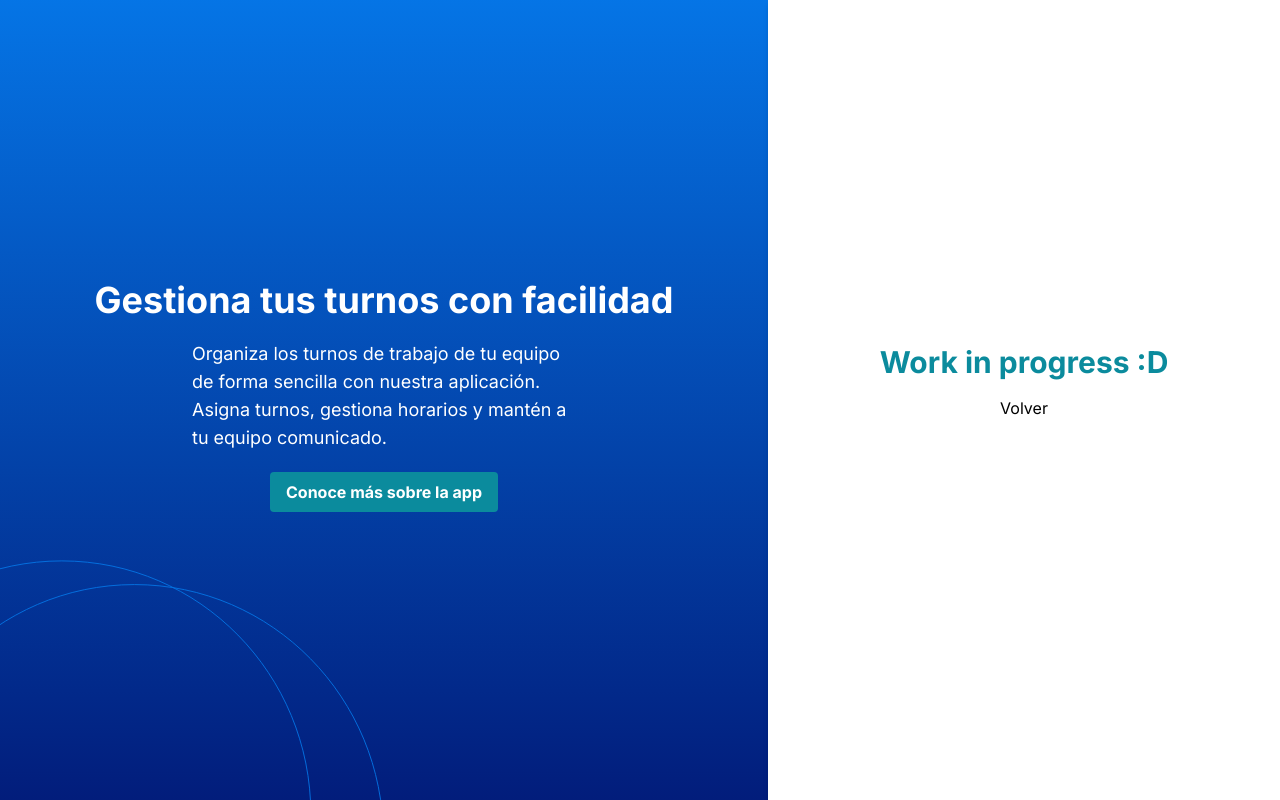
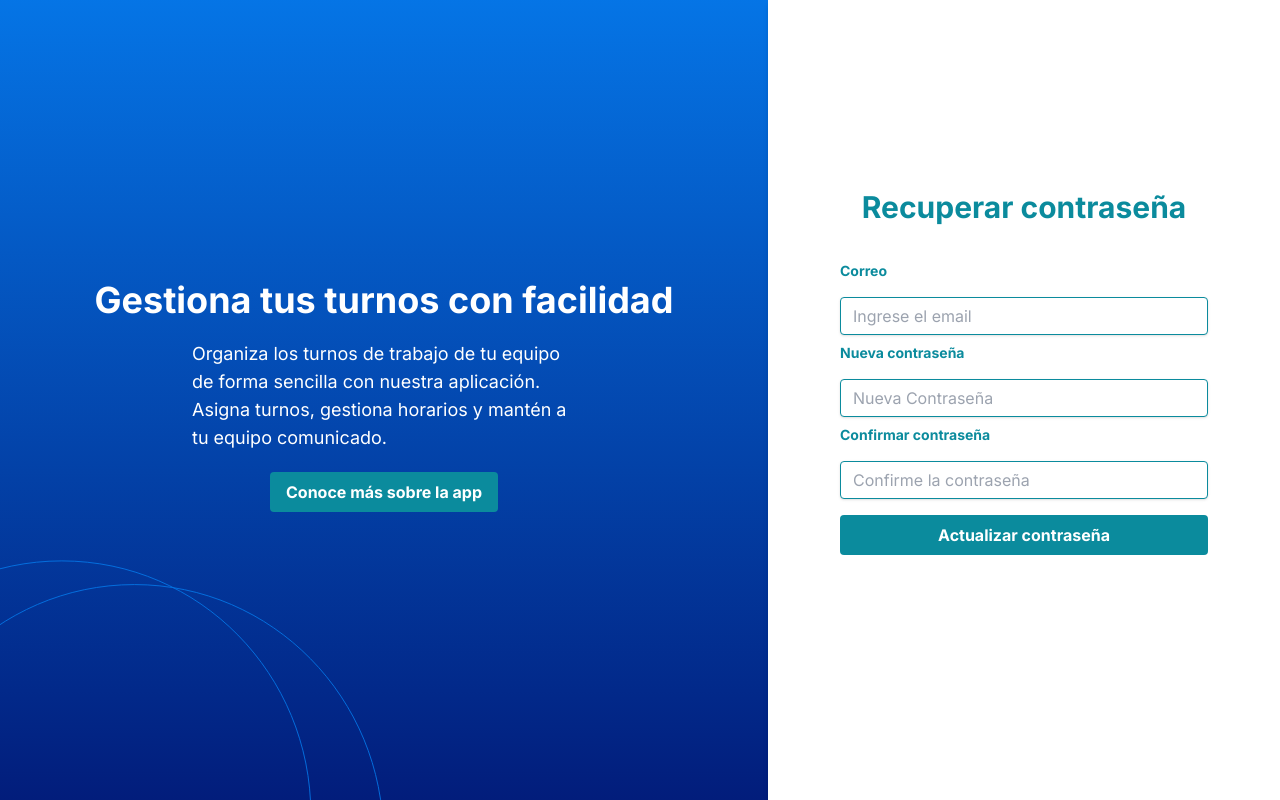
Before and after one commit to No-Country/c14-50-ft-nest, a Next.js app in the folder frontend/: page /auth/resetpassword in a window 1280 px wide. Built offline with nearby package versions, Linux system fonts and the light colour scheme.

Commit message:
Componente de reseteo de password

```diff
--- a/frontend/src/app/auth/resetpassword/page.tsx
+++ b/frontend/src/app/auth/resetpassword/page.tsx
@@ -1,13 +1,66 @@
-import Link from 'next/link'
+'use client'
+import axios from "axios";
+import Link from "next/link";
+import { useRouter } from "next/router";
+import { FormEvent, useState } from "react";
+import toast from "react-hot-toast";
 
-const ResetPasswordPage = () => {
-  return (
-    <div className="p-3 pb-12 shadow-md lg:w-[40%] lg:ml-auto lg:overflow-y-scroll bg-white flex flex-col items-center justify-center">
-      <h1 className='max-w-sm w-full text-primary font-bold text-3xl mb-4 text-center'>Work in progress :D</h1>
-      <Link href='/auth/login'>Volver</Link>
+  const ResetPasswordPage = () => {
+    const [email, setEmail] = useState('')
+    const [password, setPassword] = useState('');
+    const [confirmpass, setConfirmpass] = useState('');
+    const [alerta, setAlerta] = useState('');
+    //const router = useRouter();
+      const url = ('url');
+    const handleSubmit = async (e: FormEvent<HTMLFormElement>) =>{
+      e.preventDefault();
 
-    </div>
-  )
-}
+        if(email === '' || password === '' || confirmpass === ''){
+          setAlerta('DEBES COMPLETAR LOS CAMPOS');
+
+          setTimeout(() => {
+              setAlerta('');
+          }, 2000);
+          return;
+        }
+        if(password !== confirmpass){
+          setAlerta('LAS CONTRASEÑAS NO COINCIDEN');
+          setTimeout(() =>{
+            setAlerta('');
+          }, 2000);
+          return;
+        }
+        const data = {
+          email : email,
+          password : password,
+          confirmpass : confirmpass
+        }
+        console.log(data);
+        alert('Enviar al Backend')
+        // const response = await axios
+        // .post(url, data);
+      }
+    return (
+      <div className="p-3 pb-12 shadow-md lg:w-[40%] lg:ml-auto lg:overflow-y-scroll bg-white flex flex-col items-center justify-center">
+        <h1 className='max-w-sm w-full text-primary font-bold text-3xl mb-4 text-center'>Recuperar contraseña</h1>
+          <form onSubmit={handleSubmit} className='flex flex-col justify-center max-w-sm w-full h-fit px-2 py-5 text-primary gap-2'>
+          <label className="block text-sm font-bold mb-2">Correo</label>
+          <input type="email" placeholder='Ingrese el email' onChange={e=>setEmail(e.target.value)} />
+          <label className="block text-sm font-bold mb-2">Nueva contraseña</label>
+          <input type="password" placeholder='Nueva Contraseña' onChange={e => setPassword(e.target.value)} />
+          <label className="block text-sm font-bold mb-2">Confirmar contraseña</label>
+          <input type="password" placeholder='Confirme la contraseña' onChange={e => setConfirmpass(e.target.value)} />
+          <p className="text-white text-center bg-red-500 rounded" >{alerta}</p>
+          <button
+              className="bg-primary w-full text-white hover:bg-[#0C616E] font-bold py-2 px-4 rounded focus:outline-none focus:shadow-outline ease-in-out duration-300"
+              type="submit"
+            >
+              Actualizar contraseña
+            </button>
+        </form>
+      </div>
+    )
+  }
+
 
 export default ResetPasswordPage
```
